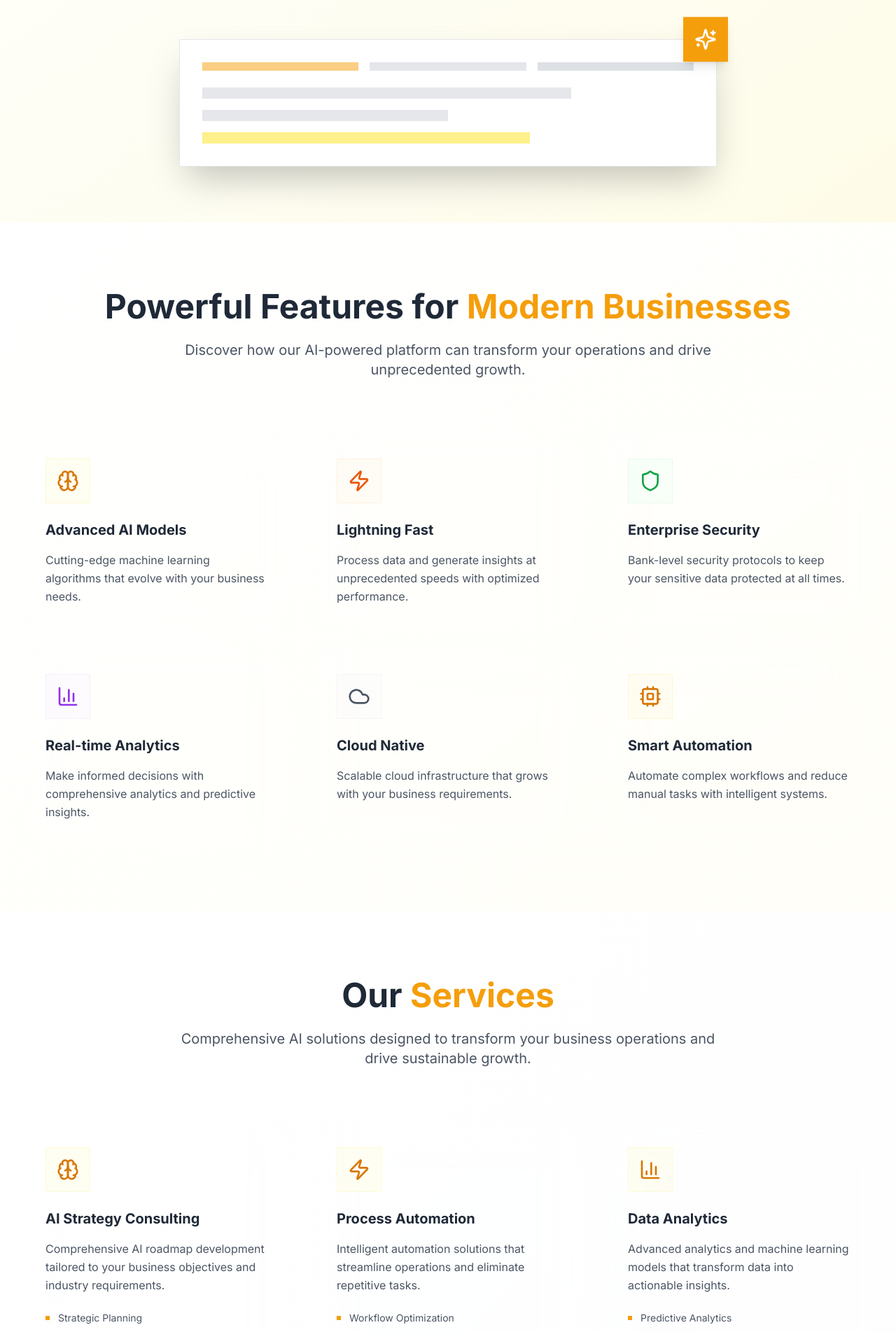
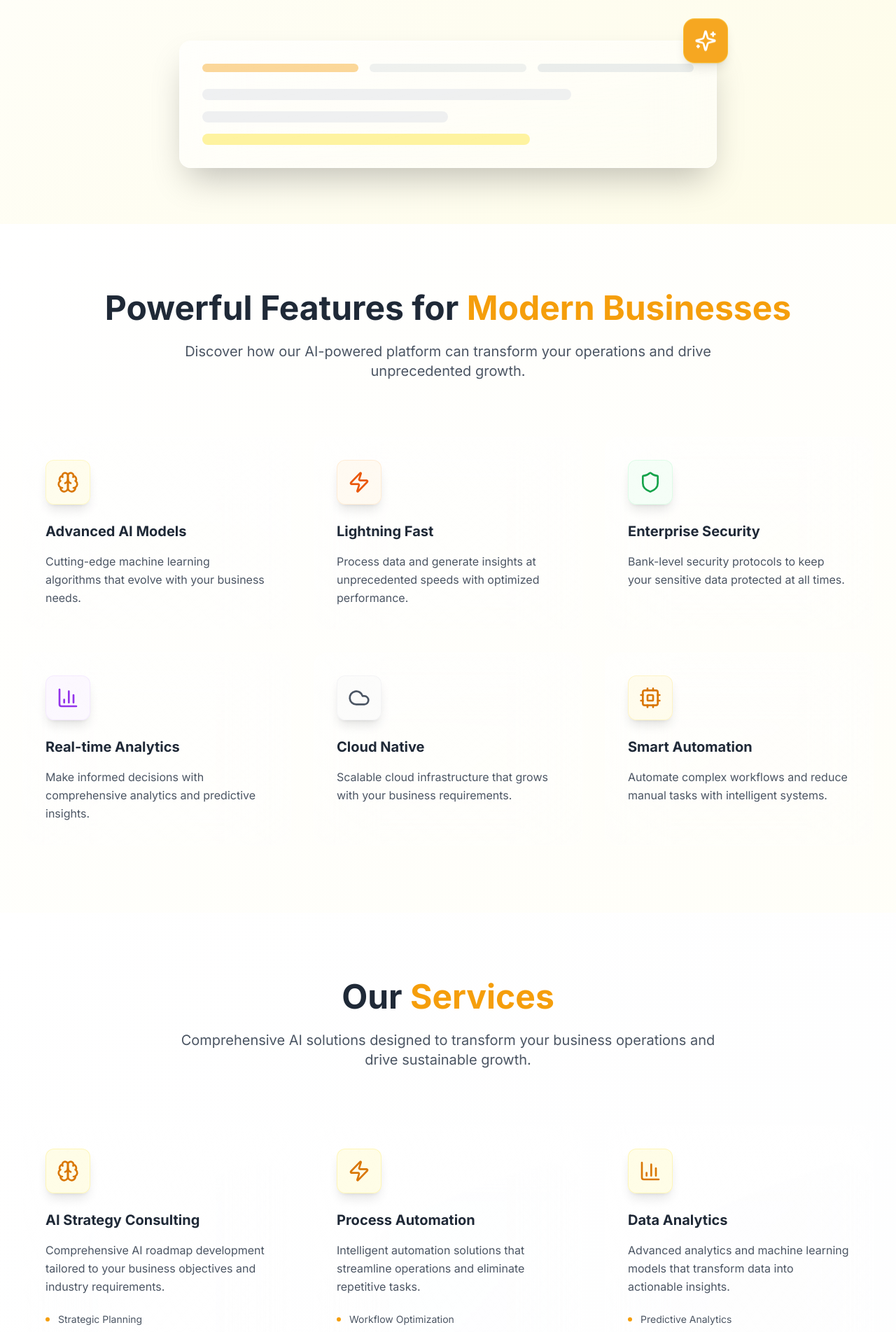
Before and after one commit to sooryaakilesh-ac9/ac9-website, a React (Vite) app: page / in a window 1280 px wide. Shown: the part 620-2523 px from the top of the page at 70% size. Built offline with nearby package versions, Linux system fonts and the light colour scheme.

Commit message:
Refactor: Improve UI with glassy effects and animations
- Implemented glassy effects on cards and other elements.
- Enhanced transitions and animations for a faster user experience.
- Optimized animations for snappiness and performance.

```diff
--- a/src/components/Features.tsx
+++ b/src/components/Features.tsx
@@ -7,37 +7,37 @@ const Features = () => {
       icon: Brain,
       title: "Advanced AI Models",
       description: "Cutting-edge machine learning algorithms that evolve with your business needs.",
-      color: "bg-yellow-100/20 text-yellow-600 backdrop-blur-md border-yellow-200/30"
+      color: "bg-yellow-100/30 text-yellow-600 backdrop-blur-xl border-yellow-200/40"
     },
     {
       icon: Zap,
       title: "Lightning Fast",
       description: "Process data and generate insights at unprecedented speeds with optimized performance.",
-      color: "bg-orange-100/20 text-orange-600 backdrop-blur-md border-orange-200/30"
+      color: "bg-orange-100/30 text-orange-600 backdrop-blur-xl border-orange-200/40"
     },
     {
       icon: Shield,
       title: "Enterprise Security",
       description: "Bank-level security protocols to keep your sensitive data protected at all times.",
-      color: "bg-green-100/20 text-green-600 backdrop-blur-md border-green-200/30"
+      color: "bg-green-100/30 text-green-600 backdrop-blur-xl border-green-200/40"
     },
     {
       icon: BarChart3,
       title: "Real-time Analytics",
       description: "Make informed decisions with comprehensive analytics and predictive insights.",
-      color: "bg-purple-100/20 text-purple-600 backdrop-blur-md border-purple-200/30"
+      color: "bg-purple-100/30 text-purple-600 backdrop-blur-xl border-purple-200/40"
     },
     {
       icon: Cloud,
       title: "Cloud Native",
       description: "Scalable cloud infrastructure that grows with your business requirements.",
-      color: "bg-gray-100/20 text-gray-600 backdrop-blur-md border-gray-200/30"
+      color: "bg-gray-100/30 text-gray-600 backdrop-blur-xl border-gray-200/40"
     },
     {
       icon: Cpu,
       title: "Smart Automation",
       description: "Automate complex workflows and reduce manual tasks with intelligent systems.",
-      color: "bg-amber-100/20 text-amber-600 backdrop-blur-md border-amber-200/30"
+      color: "bg-amber-100/30 text-amber-600 backdrop-blur-xl border-amber-200/40"
     }
   ];
 
@@ -58,23 +58,24 @@ const Features = () => {
           {features.map((feature, index) => (
             <div
               key={index}
-              className="group bg-white/10 backdrop-blur-xl p-8 border border-white/20 hover:border-yellow-300/50 hover:shadow-2xl hover:shadow-yellow-500/10 transition-all duration-500 hover:-translate-y-3 animate-fade-in-up transform hover:scale-105 relative overflow-hidden"
-              style={{ animationDelay: `${index * 150}ms` }}
+              className="group relative bg-white/20 backdrop-blur-2xl p-8 border border-white/30 rounded-2xl hover:border-yellow-300/60 hover:shadow-2xl hover:shadow-yellow-500/20 transition-all duration-200 hover:-translate-y-4 animate-fade-in-up transform hover:scale-[1.02] overflow-hidden"
+              style={{ animationDelay: `${index * 100}ms` }}
             >
-              {/* Glass reflection effect */}
-              <div className="absolute inset-0 bg-gradient-to-br from-white/20 via-transparent to-transparent pointer-events-none"></div>
-              <div className="absolute top-0 left-0 w-full h-1 bg-gradient-to-r from-transparent via-white/40 to-transparent"></div>
-              <div className="absolute top-0 left-0 w-1 h-full bg-gradient-to-b from-white/40 via-transparent to-transparent"></div>
+              {/* Enhanced glass reflection effects */}
+              <div className="absolute inset-0 bg-gradient-to-br from-white/40 via-white/10 to-transparent pointer-events-none rounded-2xl"></div>
+              <div className="absolute top-0 left-0 w-full h-px bg-gradient-to-r from-transparent via-white/60 to-transparent"></div>
+              <div className="absolute top-0 left-0 w-px h-full bg-gradient-to-b from-white/60 via-transparent to-transparent"></div>
+              <div className="absolute inset-0 bg-gradient-to-tr from-transparent via-white/5 to-white/20 rounded-2xl pointer-events-none"></div>
 
-              <div className={`w-16 h-16 ${feature.color} flex items-center justify-center mb-6 group-hover:scale-125 group-hover:rotate-6 transition-all duration-500 transform border relative z-10`}>
+              <div className={`w-16 h-16 ${feature.color} rounded-xl flex items-center justify-center mb-6 group-hover:scale-110 group-hover:rotate-3 transition-all duration-150 transform border relative z-10 shadow-lg`}>
                 <feature.icon className="w-8 h-8" />
               </div>
 
-              <h3 className="text-xl font-bold text-gray-800 mb-4 group-hover:text-yellow-600 transition-colors duration-300 relative z-10">
+              <h3 className="text-xl font-bold text-gray-800 mb-4 group-hover:text-yellow-600 transition-colors duration-150 relative z-10">
                 {feature.title}
               </h3>
 
-              <p className="text-gray-600 leading-relaxed group-hover:text-gray-700 transition-colors duration-300 relative z-10">
+              <p className="text-gray-600 leading-relaxed group-hover:text-gray-700 transition-colors duration-150 relative z-10">
                 {feature.description}
               </p>
             </div>
--- a/src/components/Hero.tsx
+++ b/src/components/Hero.tsx
@@ -6,7 +6,7 @@ const Hero = () => {
     <section className="min-h-screen flex items-center justify-center bg-gradient-to-br from-white to-yellow-50 pt-16">
       <div className="max-w-7xl mx-auto px-4 sm:px-6 lg:px-8 py-20">
         <div className="text-center">
-          <div className="inline-flex items-center px-4 py-2 bg-yellow-100 text-yellow-800 text-sm font-medium mb-8 animate-fade-in">
+          <div className="inline-flex items-center px-4 py-2 bg-yellow-100/60 backdrop-blur-xl border border-yellow-200/40 text-yellow-800 text-sm font-medium mb-8 animate-fade-in rounded-full shadow-lg">
             <Sparkles className="w-4 h-4 mr-2 animate-pulse" />
             AI-Powered Solutions
           </div>
@@ -22,31 +22,36 @@ const Hero = () => {
           </p>
 
           <div className="flex flex-col sm:flex-row gap-4 justify-center items-center animate-fade-in-up animation-delay-600">
-            <button className="group bg-yellow-500 hover:bg-yellow-600 text-white px-8 py-4 font-semibold text-lg transition-all duration-300 hover:scale-105 hover:shadow-xl flex items-center transform hover:-translate-y-1 animate-bounce-in animation-delay-800">
+            <button className="group bg-yellow-500/90 hover:bg-yellow-600/90 backdrop-blur-xl border border-yellow-300/40 text-white px-8 py-4 rounded-xl font-semibold text-lg transition-all duration-150 hover:scale-105 hover:shadow-xl flex items-center transform hover:-translate-y-1 animate-bounce-in animation-delay-800 shadow-lg">
               Start Your Journey
-              <ArrowRight className="ml-2 w-5 h-5 group-hover:translate-x-2 transition-transform duration-300" />
+              <ArrowRight className="ml-2 w-5 h-5 group-hover:translate-x-1 transition-transform duration-150" />
             </button>
 
-            <button className="border-2 border-gray-400 hover:border-yellow-500 text-gray-700 hover:text-yellow-600 px-8 py-4 font-semibold text-lg transition-all duration-300 hover:scale-105 hover:shadow-lg transform hover:-translate-y-1 animate-bounce-in animation-delay-1000">
+            <button className="border-2 border-gray-400/50 hover:border-yellow-500/70 backdrop-blur-xl bg-white/30 text-gray-700 hover:text-yellow-600 px-8 py-4 rounded-xl font-semibold text-lg transition-all duration-150 hover:scale-105 hover:shadow-lg transform hover:-translate-y-1 animate-bounce-in animation-delay-1000 shadow-lg">
               Watch Demo
             </button>
           </div>
 
           <div className="mt-20 animate-scale-in animation-delay-800">
             <div className="relative">
-              <div className="bg-white shadow-2xl p-8 max-w-4xl mx-auto border border-gray-200 transform hover:scale-105 transition-transform duration-500">
-                <div className="grid grid-cols-3 gap-4 mb-6">
-                  <div className="h-3 bg-yellow-500 animate-pulse"></div>
-                  <div className="h-3 bg-gray-300 animate-pulse animation-delay-200"></div>
-                  <div className="h-3 bg-gray-300 animate-pulse animation-delay-400"></div>
+              <div className="bg-white/40 backdrop-blur-2xl shadow-2xl p-8 max-w-4xl mx-auto border border-white/50 rounded-2xl transform hover:scale-[1.02] transition-transform duration-200 relative overflow-hidden">
+                {/* Glass effects */}
+                <div className="absolute inset-0 bg-gradient-to-br from-white/50 via-white/20 to-transparent pointer-events-none rounded-2xl"></div>
+                <div className="absolute top-0 left-0 w-full h-px bg-gradient-to-r from-transparent via-white/70 to-transparent"></div>
+                <div className="absolute top-0 left-0 w-px h-full bg-gradient-to-b from-white/70 via-transparent to-transparent"></div>
+
+                <div className="grid grid-cols-3 gap-4 mb-6 relative z-10">
+                  <div className="h-3 bg-yellow-500/80 rounded-full animate-pulse"></div>
+                  <div className="h-3 bg-gray-300/60 rounded-full animate-pulse animation-delay-200"></div>
+                  <div className="h-3 bg-gray-300/60 rounded-full animate-pulse animation-delay-400"></div>
                 </div>
-                <div className="space-y-4">
-                  <div className="h-4 bg-gray-200 w-3/4 animate-fade-in animation-delay-600"></div>
-                  <div className="h-4 bg-gray-200 w-1/2 animate-fade-in animation-delay-800"></div>
-                  <div className="h-4 bg-yellow-200 w-2/3 animate-fade-in animation-delay-1000"></div>
+                <div className="space-y-4 relative z-10">
+                  <div className="h-4 bg-gray-200/60 w-3/4 rounded-full animate-fade-in animation-delay-600"></div>
+                  <div className="h-4 bg-gray-200/60 w-1/2 rounded-full animate-fade-in animation-delay-800"></div>
+                  <div className="h-4 bg-yellow-200/80 w-2/3 rounded-full animate-fade-in animation-delay-1000"></div>
                 </div>
               </div>
-              <div className="absolute -top-4 -right-4 w-16 h-16 bg-yellow-500 flex items-center justify-center shadow-lg animate-bounce animation-delay-1000">
+              <div className="absolute -top-4 -right-4 w-16 h-16 bg-yellow-500/90 backdrop-blur-xl border border-yellow-300/40 rounded-2xl flex items-center justify-center shadow-lg animate-bounce animation-delay-1000">
                 <Sparkles className="w-8 h-8 text-white" />
               </div>
             </div>
--- a/src/components/Services.tsx
+++ b/src/components/Services.tsx
@@ -57,19 +57,20 @@ const Services = () => {
           {services.map((service, index) => (
             <div
               key={index}
-              className="group bg-white/10 backdrop-blur-xl p-8 border border-white/20 hover:border-yellow-300/50 hover:shadow-2xl hover:shadow-yellow-500/10 transition-all duration-500 hover:-translate-y-2 animate-fade-in-up relative overflow-hidden"
-              style={{ animationDelay: `${index * 100}ms` }}
+              className="group relative bg-white/25 backdrop-blur-2xl p-8 border border-white/40 rounded-2xl hover:border-yellow-300/70 hover:shadow-2xl hover:shadow-yellow-500/25 transition-all duration-200 hover:-translate-y-3 animate-fade-in-up overflow-hidden"
+              style={{ animationDelay: `${index * 80}ms` }}
             >
-              {/* Glass reflection effects */}
-              <div className="absolute inset-0 bg-gradient-to-br from-white/20 via-transparent to-transparent pointer-events-none"></div>
-              <div className="absolute top-0 left-0 w-full h-1 bg-gradient-to-r from-transparent via-white/40 to-transparent"></div>
-              <div className="absolute top-0 left-0 w-1 h-full bg-gradient-to-b from-white/40 via-transparent to-transparent"></div>
+              {/* Enhanced glass reflection effects */}
+              <div className="absolute inset-0 bg-gradient-to-br from-white/50 via-white/10 to-transparent pointer-events-none rounded-2xl"></div>
+              <div className="absolute top-0 left-0 w-full h-px bg-gradient-to-r from-transparent via-white/70 to-transparent"></div>
+              <div className="absolute top-0 left-0 w-px h-full bg-gradient-to-b from-white/70 via-transparent to-transparent"></div>
+              <div className="absolute inset-0 bg-gradient-to-tr from-transparent via-white/10 to-white/30 rounded-2xl pointer-events-none"></div>
 
-              <div className="w-16 h-16 bg-yellow-100/20 text-yellow-600 backdrop-blur-md border border-yellow-200/30 flex items-center justify-center mb-6 group-hover:scale-110 group-hover:rotate-3 transition-all duration-500 relative z-10">
+              <div className="w-16 h-16 bg-yellow-100/40 text-yellow-600 backdrop-blur-xl border border-yellow-200/50 rounded-xl flex items-center justify-center mb-6 group-hover:scale-105 group-hover:rotate-2 transition-all duration-150 relative z-10 shadow-lg">
                 <service.icon className="w-8 h-8" />
               </div>
 
-              <h3 className="text-xl font-bold text-gray-800 mb-4 group-hover:text-yellow-600 transition-colors duration-300 relative z-10">
+              <h3 className="text-xl font-bold text-gray-800 mb-4 group-hover:text-yellow-600 transition-colors duration-150 relative z-10">
                 {service.title}
               </h3>
 
@@ -80,13 +81,13 @@ const Services = () => {
               <ul className="space-y-2 mb-6 relative z-10">
                 {service.features.map((feature, featureIndex) => (
                   <li key={featureIndex} className="flex items-center text-sm text-gray-600">
-                    <div className="w-1.5 h-1.5 bg-yellow-500 mr-3 flex-shrink-0"></div>
+                    <div className="w-1.5 h-1.5 bg-yellow-500 rounded-full mr-3 flex-shrink-0"></div>
                     {feature}
                   </li>
                 ))}
               </ul>
 
-              <button className="w-full bg-gray-100/20 hover:bg-yellow-500/80 backdrop-blur-md border border-gray-200/30 hover:border-yellow-300/50 text-gray-700 hover:text-white py-3 px-4 font-semibold transition-all duration-300 group-hover:scale-105 relative z-10">
+              <button className="w-full bg-white/30 hover:bg-yellow-500/90 backdrop-blur-xl border border-white/40 hover:border-yellow-300/60 text-gray-700 hover:text-white py-3 px-4 rounded-xl font-semibold transition-all duration-150 group-hover:scale-[1.02] relative z-10 shadow-lg">
                 Learn More
               </button>
             </div>
@@ -94,7 +95,7 @@ const Services = () => {
         </div>
 
         <div className="text-center mt-16">
-          <button className="bg-yellow-500/80 hover:bg-yellow-600/80 backdrop-blur-md border border-yellow-300/30 text-white px-8 py-4 font-semibold text-lg transition-all duration-300 hover:scale-105 hover:shadow-2xl hover:shadow-yellow-500/20 animate-bounce-in animation-delay-800">
+          <button className="bg-yellow-500/90 hover:bg-yellow-600/90 backdrop-blur-xl border border-yellow-300/40 text-white px-8 py-4 rounded-xl font-semibold text-lg transition-all duration-150 hover:scale-105 hover:shadow-2xl hover:shadow-yellow-500/30 animate-bounce-in animation-delay-800 shadow-lg">
             Get Custom Quote
           </button>
         </div>
```
Also changed, not shown: src/components/About.tsx (+39 -21 lines), src/components/Portfolio.tsx (+16 -15 lines), tailwind.config.ts (+15 -15 lines).
